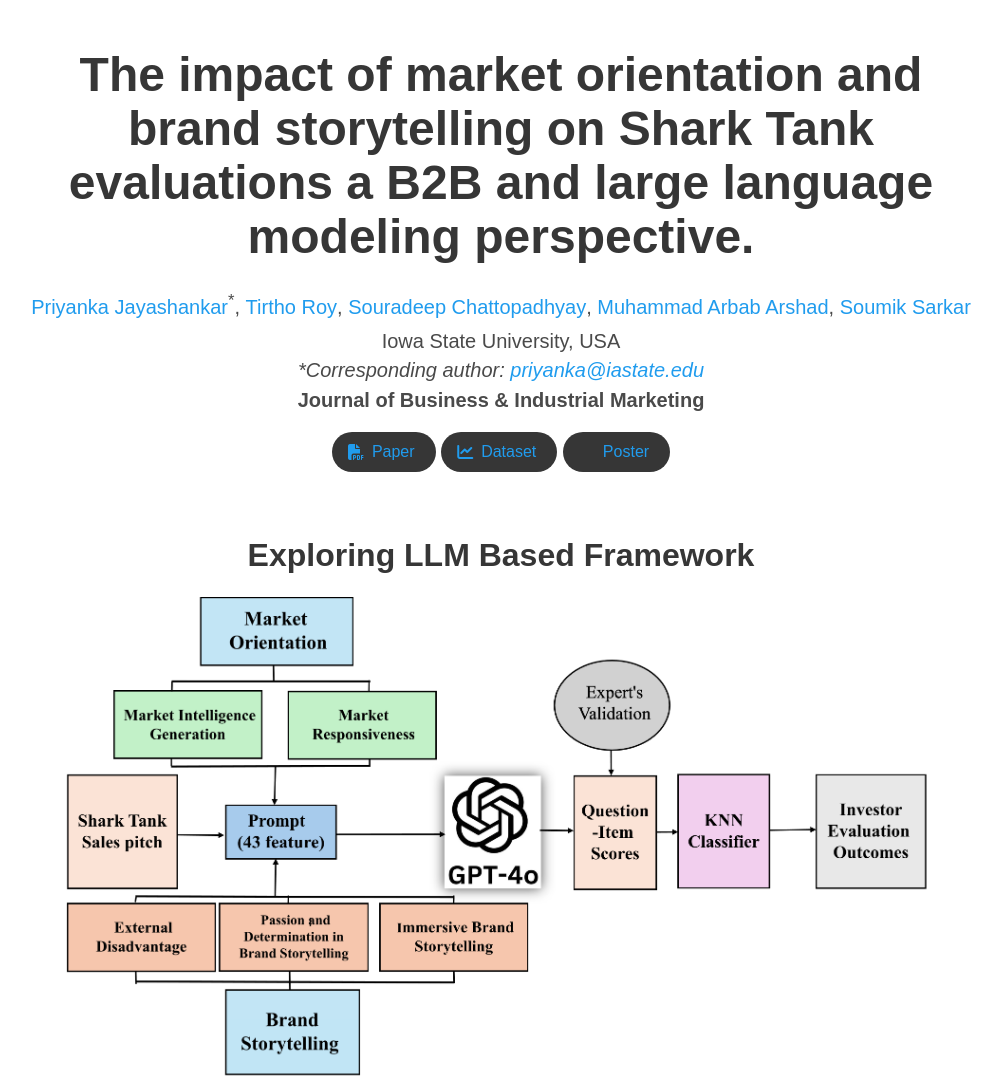
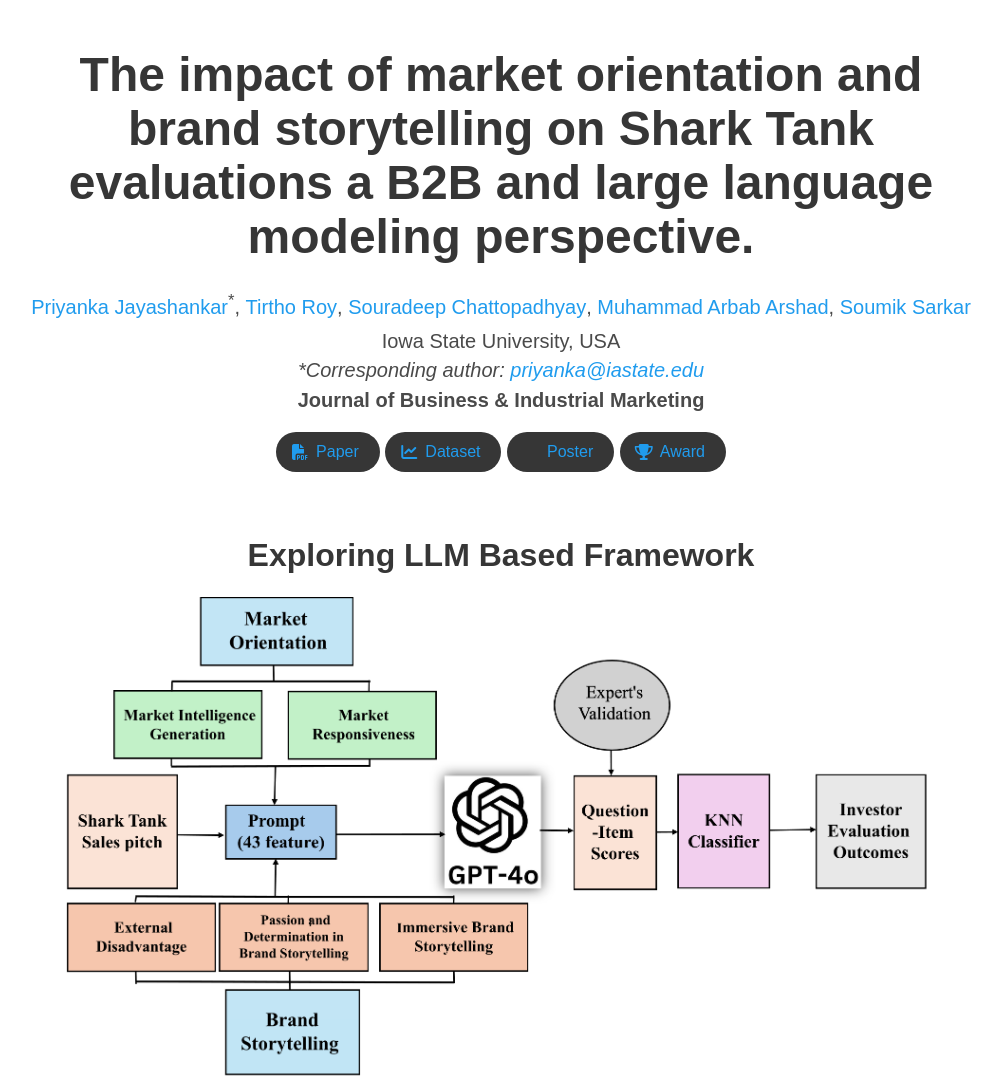
Before and after one commit to TrACFinTech/PitchEval, a plain HTML site: page index.html in a window 1280 px wide. Shown: the top 1082 px of the page, without its empty margins (139-1141 px from the left). Drawn offline with nearby package versions, Linux system fonts and the light colour scheme; some icons are missing; a web font is replaced by a local one.

Commit message:
Update index.html

```diff
--- a/index.html
+++ b/index.html
@@ -114,6 +114,18 @@
               <span>Poster</span>
           </a>
       </span>
+                    <!-- Award link -->
+<span class="link-block">
+    <a href="https://drive.google.com/file/d/1StNB4OeUnyt-u_lryK0tI7FOeV3918YD/preview" target="_blank"
+        class="external-link button is-normal is-rounded is-dark">
+        <span class="icon">
+            <i class="fas fa-trophy"></i>
+        </span>
+        <span>Award</span>
+    </a>
+</span>
+
+
             </div>
           </div>
         </div>
```
